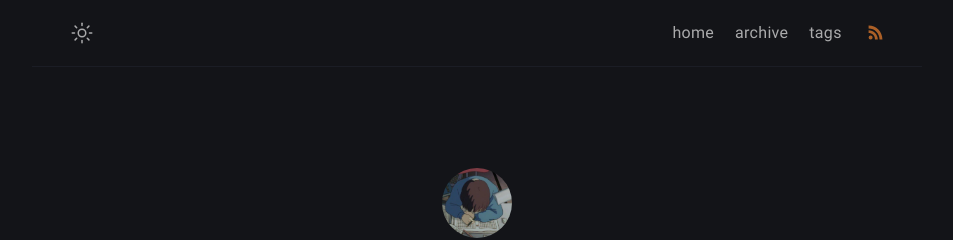
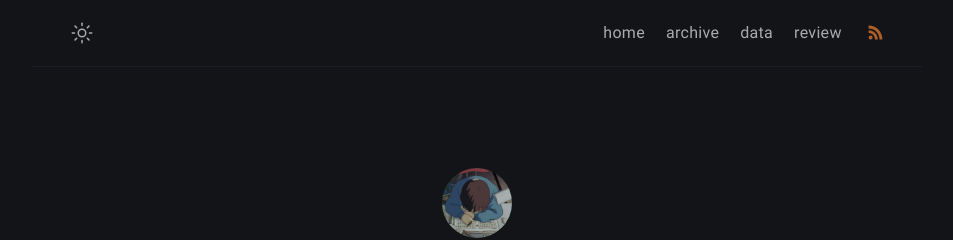
Before and after one commit to iwdstry/yeieje, a Jekyll site: the page built from index.md, in a window 1280 px wide. Shown: the top 240 px of the page, without its empty margins (163-1116 px from the left). Built offline with Jekyll 4.4.1, drawn with Linux system fonts in a browser that asks for light colours.

Commit message:
Create menus.yml

```diff
--- a/_data/menus.yml
+++ b/_data/menus.yml
@@ -6,8 +6,12 @@
   url: /yeieje/archive/
   external: false
 
-- title: tags
-  url: /yeieje/tags/
+- title: data
+  url: /yeieje/data/
+  external: false
+
+- title: review
+  url: /yeieje/review/
   external: false
 
 
```
